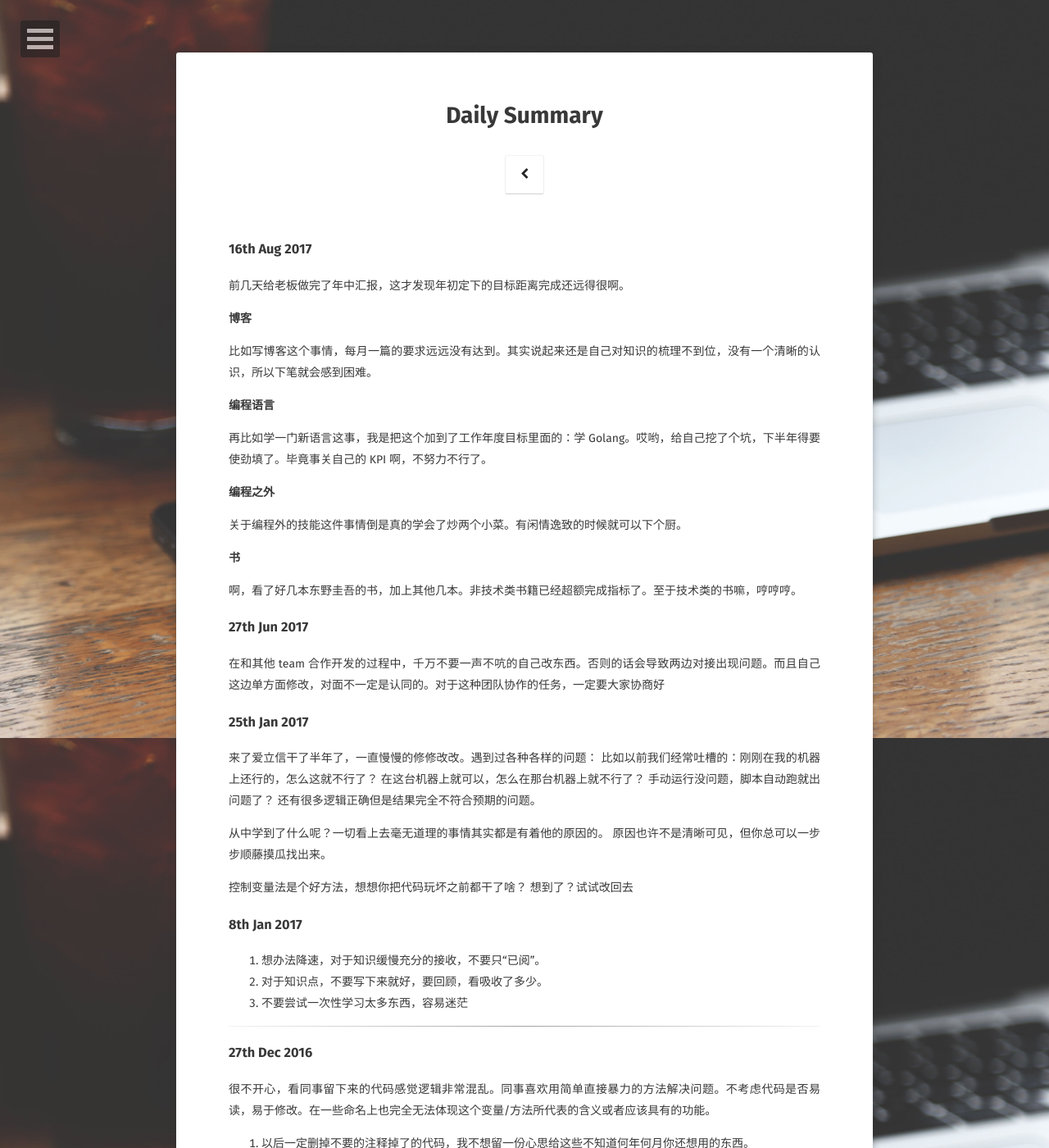
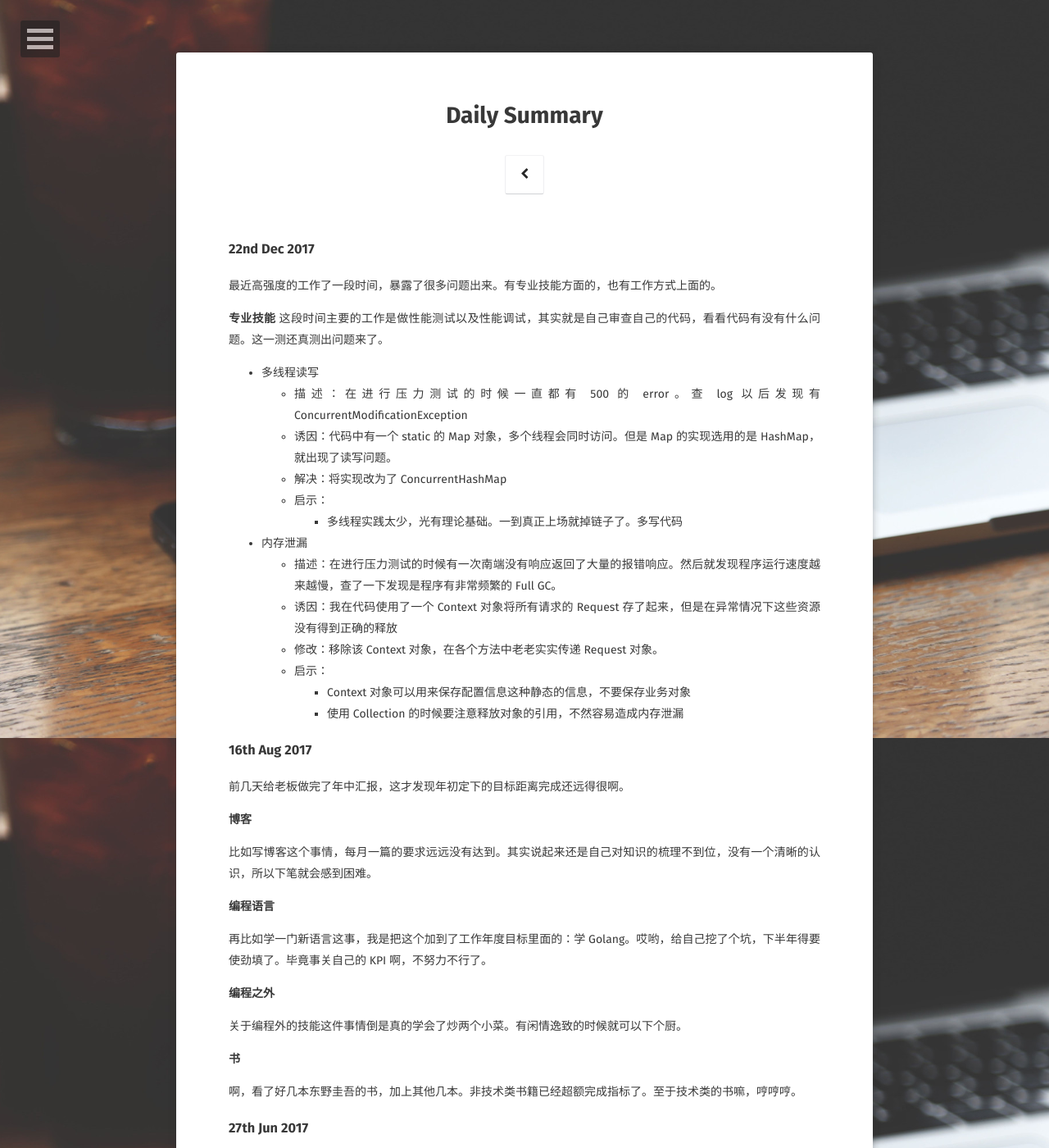
Before and after one commit to RobinGG/RobinGG.github.io, a Jekyll site: the page built from summary/index.md, in a window 1280 px wide and 1400 px high. Shown: the whole window at 82% size. Built offline with Jekyll 4.4.1, drawn with Linux system fonts in a browser that asks for light colours; some web fonts are replaced; comment, search, counter and statistics services are not loaded.

Commit message:
[summary] a draft for PT

```diff
--- a/summary/index.md
+++ b/summary/index.md
@@ -2,6 +2,29 @@
 layout: page
 title:  Daily Summary
 ---
+
+### 22nd Dec 2017
+
+最近高强度的工作了一段时间，暴露了很多问题出来。有专业技能方面的，也有工作方式上面的。
+
+**专业技能**
+这段时间主要的工作是做性能测试以及性能调试，其实就是自己审查自己的代码，看看代码有没有什么问题。这一测还真测出问题来了。
+
+- 多线程读写
+    - 描述：在进行压力测试的时候一直都有 500 的 error。查 log 以后发现有 ConcurrentModificationException
+    - 诱因：代码中有一个 static 的 Map 对象，多个线程会同时访问。但是 Map 的实现选用的是 HashMap，就出现了读写问题。
+    - 解决：将实现改为了 ConcurrentHashMap
+    - 启示：
+        - 多线程实践太少，光有理论基础。一到真正上场就掉链子了。多写代码
+
+
+- 内存泄漏
+    - 描述：在进行压力测试的时候有一次南端没有响应返回了大量的报错响应。然后就发现程序运行速度越来越慢，查了一下发现是程序有非常频繁的 Full GC。
+    - 诱因：我在代码使用了一个 Context 对象将所有请求的 Request 存了起来，但是在异常情况下这些资源没有得到正确的释放
+    - 修改：移除该 Context 对象，在各个方法中老老实实传递 Request 对象。
+    - 启示：
+        - Context 对象可以用来保存配置信息这种静态的信息，不要保存业务对象
+        - 使用 Collection 的时候要注意释放对象的引用，不然容易造成内存泄漏
 
 ### 16th Aug 2017
 
```
